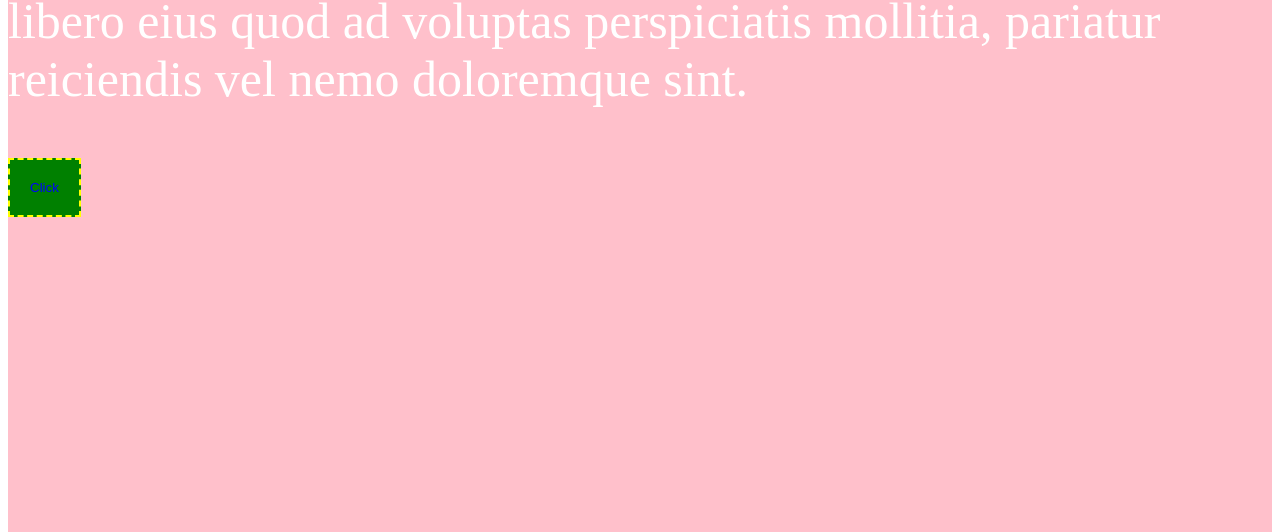
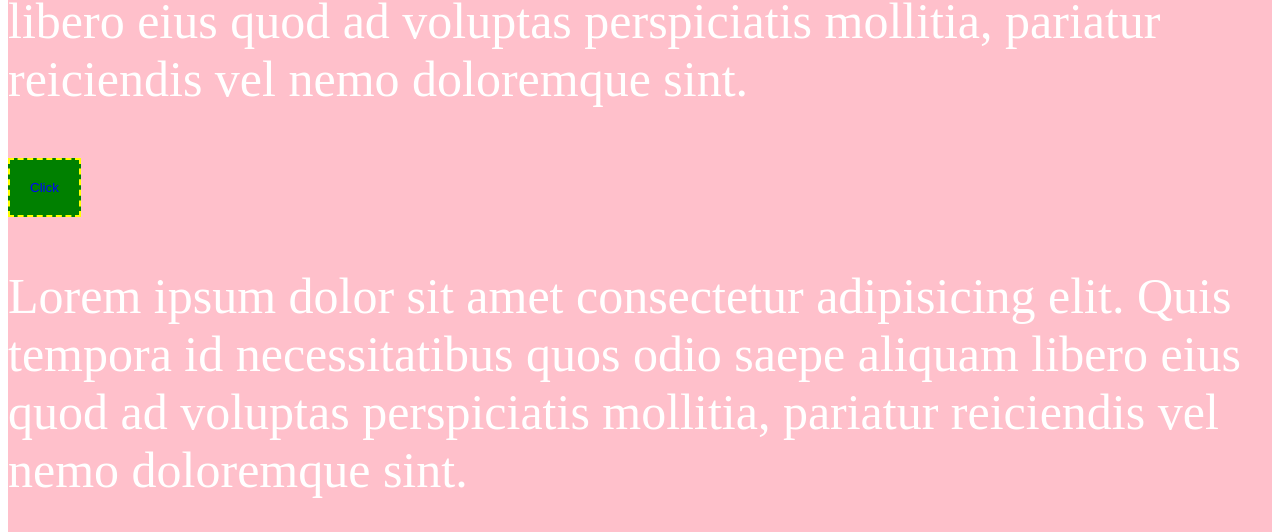
Before and after one commit to AhmedGhoraba/web-design-7, a website: page index2.html in a window 1280 px wide. Shown: the part 268-800 px from the top of the page. Drawn offline with Linux system fonts and the light colour scheme.

Commit message:
modified

```diff
--- a/index2.html
+++ b/index2.html
@@ -11,7 +11,9 @@
     <header>
         <div>
             <p>
-                Lorem ipsum dolor sit amet consectetur adipisicing elit. Quis tempora id<span> molestiae </span> necessitatibus quos odio saepe aliquam libero eius quod ad voluptas perspiciatis mollitia, pariatur reiciendis vel nemo doloremque sint.
+                Lorem ipsum dolor sit amet consectetur adipisicing elit.
+                Quis tempora id<span> molestiae </span> necessitatibus quos odio
+                saepe aliquam libero eius quod ad voluptas perspiciatis mollitia, pariatur reiciendis vel nemo doloremque sint.
             </p>
             <span>hello</span>
 
@@ -20,6 +22,11 @@
             Lorem ipsum dolor sit amet consectetur adipisicing elit. Quis tempora id<span> molestiae </span> necessitatibus quos odio saepe aliquam libero eius quod ad voluptas perspiciatis mollitia, pariatur reiciendis vel nemo doloremque sint.
         </p>
         <button>Click</button>
+        <p>
+            Lorem ipsum dolor sit amet consectetur adipisicing elit.
+            Quis tempora id necessitatibus quos odio
+            saepe aliquam libero eius quod ad voluptas perspiciatis mollitia, pariatur reiciendis vel nemo doloremque sint.
+        </p>
     </header>
     <section>
 
```
